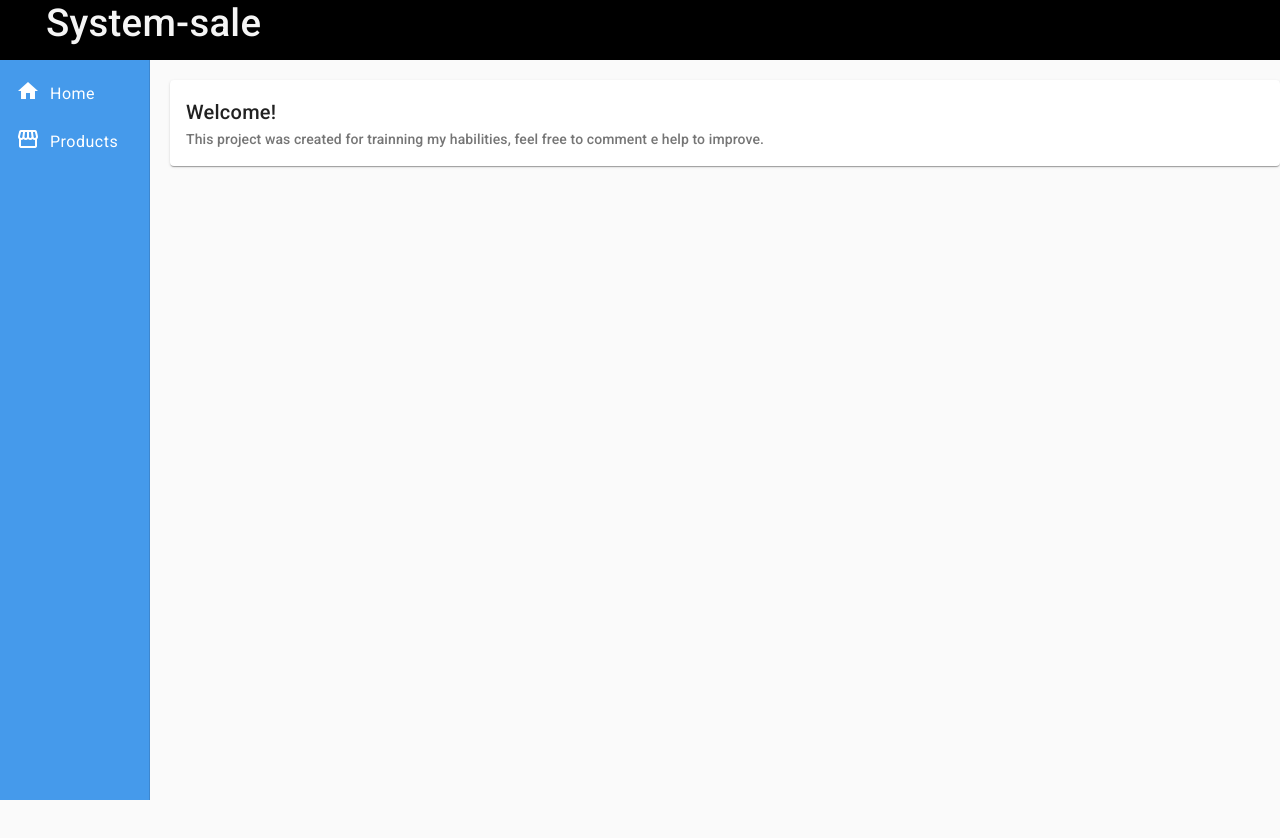
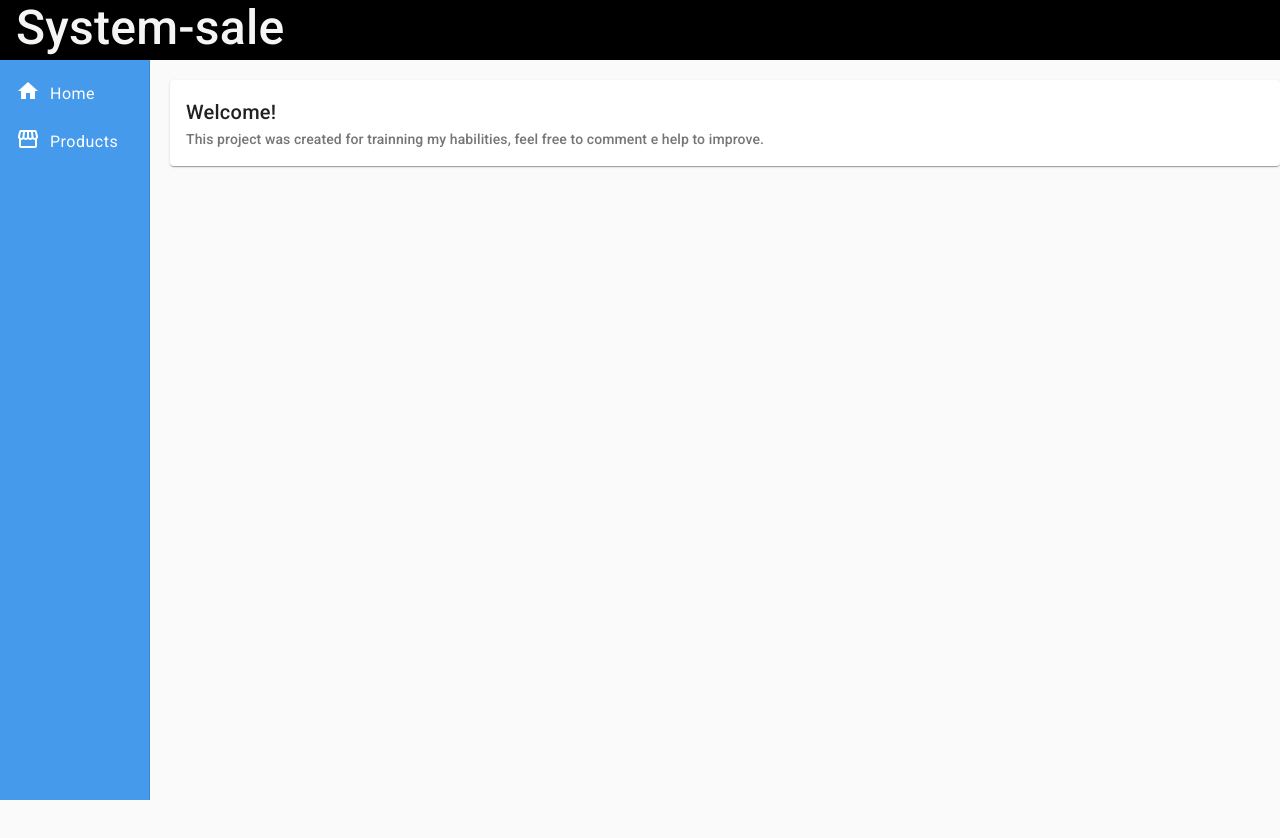
Before and after one commit to InsaneProgZ/sale-system-frontend, an Angular app: page / in a window 1280 px wide. Shown: the top 838 px of the page. Built offline with nearby package versions, Linux system fonts and the light colour scheme.

Commit message:
Ajuste do header

```diff
--- a/src/app/components/template/header/header.component.scss
+++ b/src/app/components/template/header/header.component.scss
@@ -4,8 +4,8 @@
 }
 
 .logo {
-    padding: 0px 30px;
-    font-size: 3vw;
-    padding-bottom: 15px;
+    padding: 0px 0px;
+    font-size: 3rem;
+    padding-bottom: 5px;
     color: whitesmoke;
 }
```
